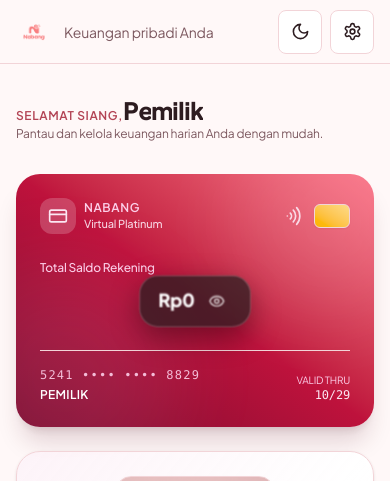
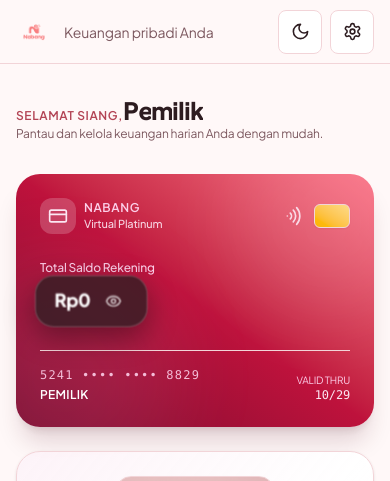
Before and after one commit to fdwi/nabang, a Next.js app: page /dashboard in a window 390 px wide. Shown: the top 481 px of the page. Built offline with nearby package versions, Linux system fonts and the light colour scheme; no server answers.

Commit message:
style: align balance pill to the left on both web and flutter mobile cards

```diff
--- a/src/components/dashboard/dashboard-view.tsx
+++ b/src/components/dashboard/dashboard-view.tsx
@@ -199,7 +199,7 @@
             captionText={showBalance ? formatRupiah(totalBalance) : "Rp ••••••••••"}
             displayOverlayContent={true}
             overlayContent={
-              <div className="flex h-full w-full flex-col items-center justify-center pointer-events-none">
+              <div className="flex h-full w-full flex-col items-start justify-center px-6 sm:px-7 pointer-events-none">
                 <div className="tilted-card-demo-text">
                   <span>{showBalance ? formatRupiah(totalBalance) : "Rp ••••••••••"}</span>
                   <button
```
Also changed, not shown: 1 other file (tests, documents, lock files or other folders).
